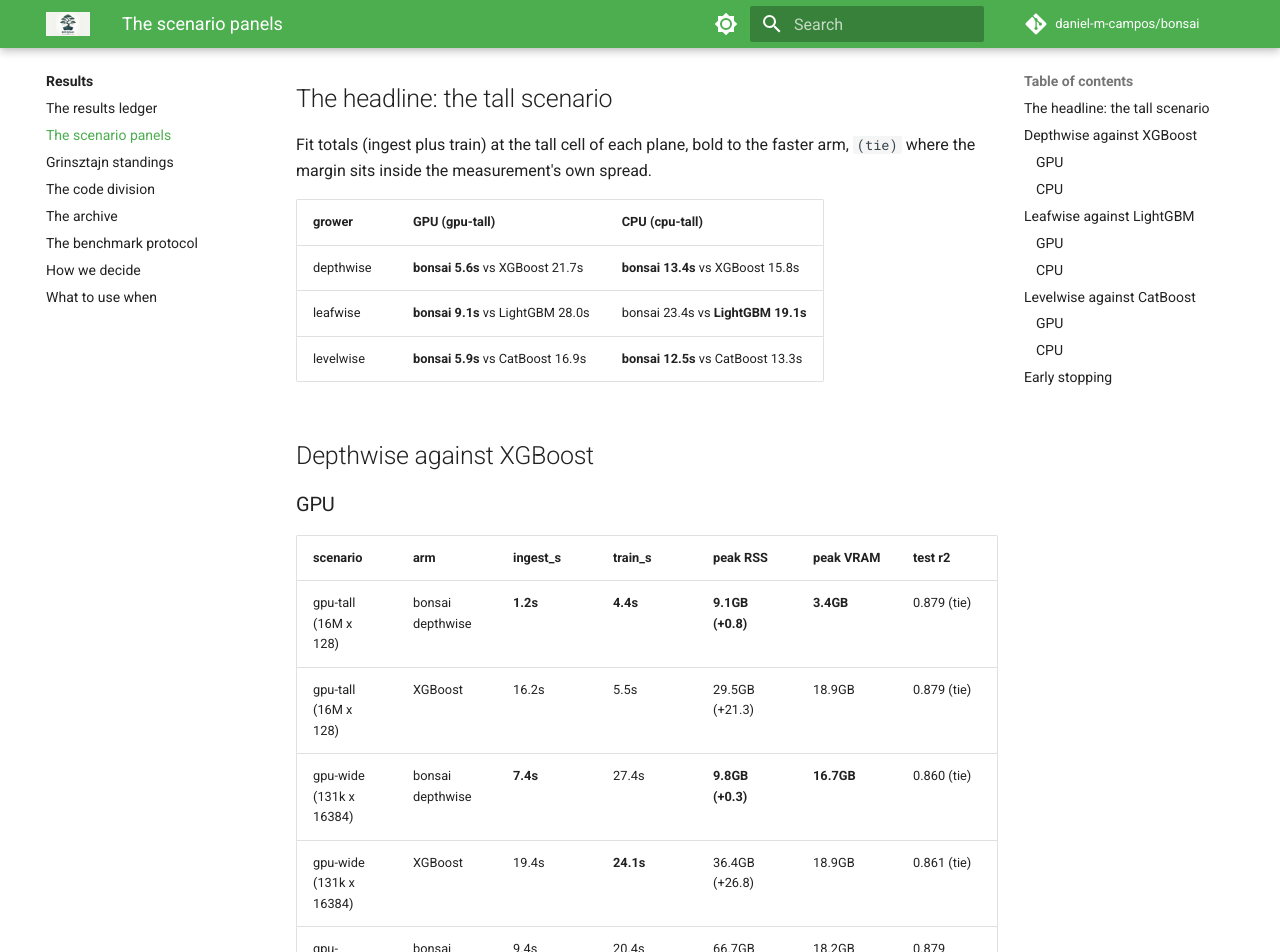
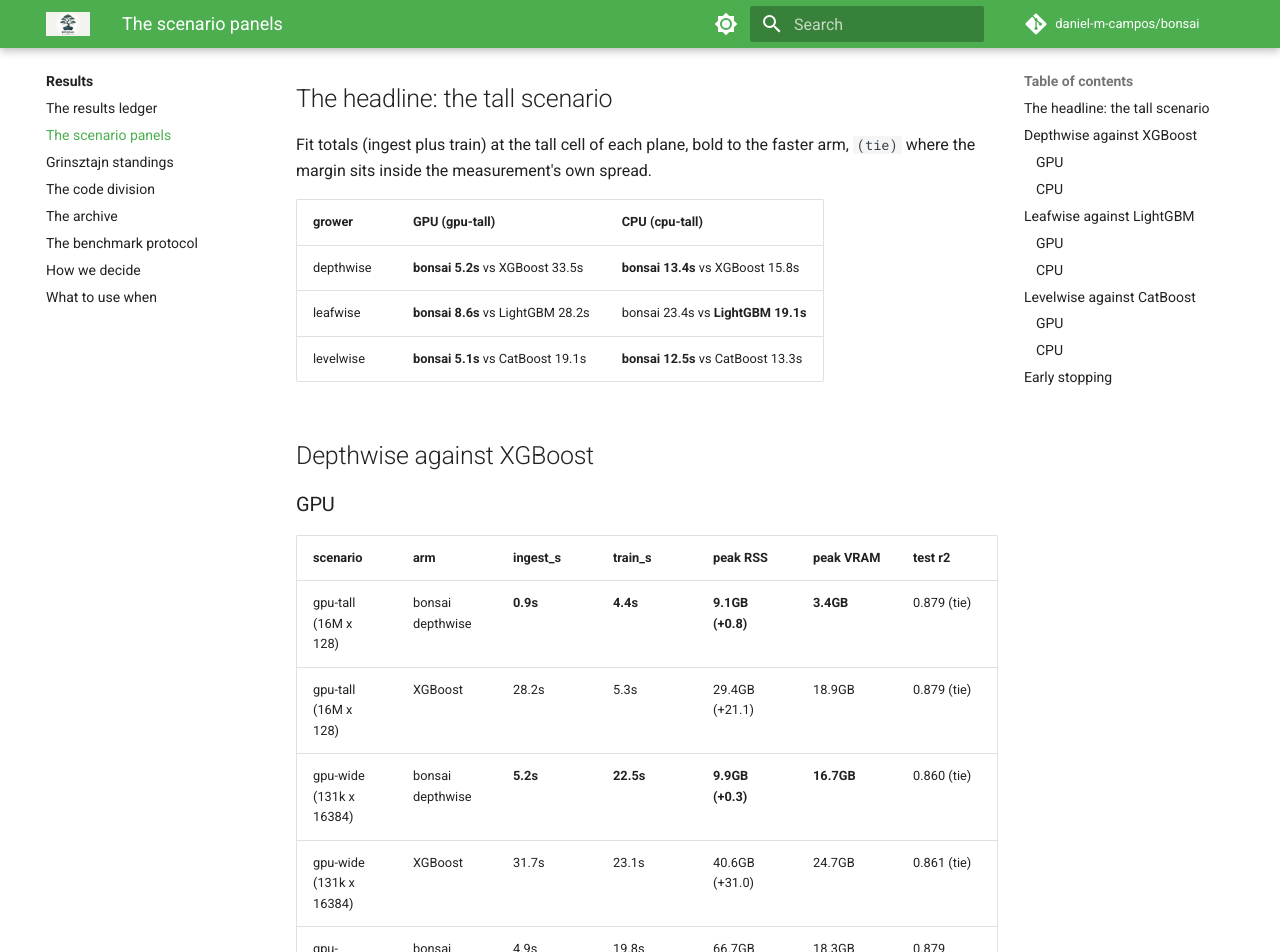
Before and after one commit to daniel-m-campos/bonsai, an MkDocs documentation site: the page built from docs/method/results/perf.md, in a window 1280 px wide and 1400 px high, scrolled down 935 px. Shown: the top 952 px of the window. Built offline with MkDocs 1.6.1 and Material for MkDocs 9.7.7, drawn with Linux system fonts in a browser that asks for light colours; comment, search, counter and statistics services are not loaded; some of the changed text lies outside the part shown.

Commit message:
bench(standings): refresh gpu-tall,gpu-wide,gpu-extreme,gpu-early-stop
Same-pod refresh via scripts/standings_refresh.py (decision 96); superseded files deleted, registry updated, ledger and README regenerated.

```diff
--- a/docs/method/results/perf.md
+++ b/docs/method/results/perf.md
@@ -14,9 +14,9 @@
 
 | grower | GPU (gpu-tall) | CPU (cpu-tall) |
 |---|---|---|
-| depthwise | **bonsai 5.6s** vs XGBoost 21.7s | **bonsai 13.4s** vs XGBoost 15.8s |
-| leafwise | **bonsai 9.1s** vs LightGBM 28.0s | bonsai 23.4s vs **LightGBM 19.1s** |
-| levelwise | **bonsai 5.9s** vs CatBoost 16.9s | **bonsai 12.5s** vs CatBoost 13.3s |
+| depthwise | **bonsai 5.2s** vs XGBoost 33.5s | **bonsai 13.4s** vs XGBoost 15.8s |
+| leafwise | **bonsai 8.6s** vs LightGBM 28.2s | bonsai 23.4s vs **LightGBM 19.1s** |
+| levelwise | **bonsai 5.1s** vs CatBoost 19.1s | **bonsai 12.5s** vs CatBoost 13.3s |
 
 ## Depthwise against XGBoost
 
@@ -24,14 +24,14 @@
 
 | scenario | arm | ingest_s | train_s | peak RSS | peak VRAM | test r2 |
 |---|---|---|---|---|---|---|
-| gpu-tall (16M x 128) | bonsai depthwise | **1.2s** | **4.4s** | **9.1GB (+0.8)** | **3.4GB** | 0.879 (tie) |
-| gpu-tall (16M x 128) | XGBoost | 16.2s | 5.5s | 29.5GB (+21.3) | 18.9GB | 0.879 (tie) |
-| gpu-wide (131k x 16384) | bonsai depthwise | **7.4s** | 27.4s | **9.8GB (+0.3)** | **16.7GB** | 0.860 (tie) |
-| gpu-wide (131k x 16384) | XGBoost | 19.4s | **24.1s** | 36.4GB (+26.8) | 18.9GB | 0.861 (tie) |
-| gpu-extreme (16M x 1024) | bonsai depthwise | 9.4s | 20.4s | 66.7GB (+0.8) | 18.2GB | 0.879 |
+| gpu-tall (16M x 128) | bonsai depthwise | **0.9s** | **4.4s** | **9.1GB (+0.8)** | **3.4GB** | 0.879 (tie) |
+| gpu-tall (16M x 128) | XGBoost | 28.2s | 5.3s | 29.4GB (+21.1) | 18.9GB | 0.879 (tie) |
+| gpu-wide (131k x 16384) | bonsai depthwise | **5.2s** | **22.5s** | **9.9GB (+0.3)** | **16.7GB** | 0.860 (tie) |
+| gpu-wide (131k x 16384) | XGBoost | 31.7s | 23.1s | 40.6GB (+31.0) | 24.7GB | 0.861 (tie) |
+| gpu-extreme (16M x 1024) | bonsai depthwise | 4.9s | 19.8s | 66.7GB (+0.8) | 18.3GB | 0.879 |
 | gpu-extreme (16M x 1024) | XGBoost | oom | oom | oom | oom | oom |
 
-The two columns are one call taken apart. bonsai's fused `train(X, y)` form fits the same cell in 4.5s against the split's 4.4s, medians of the refresh's interleaved parity arm, which is what makes reporting the seam honest.
+The two columns are one call taken apart. bonsai's fused `train(X, y)` form fits the same cell in 4.2s against the split's 4.2s, medians of the refresh's interleaved parity arm, which is what makes reporting the seam honest.
 
 ### CPU
 
@@ -48,12 +48,12 @@
 
 | scenario | arm | ingest_s | train_s | peak RSS | peak VRAM | test r2 |
 |---|---|---|---|---|---|---|
-| gpu-tall (16M x 128) | bonsai leafwise | **1.2s** | **8.0s** | **9.1GB (+0.8)** | **3.5GB** | 0.879 |
-| gpu-tall (16M x 128) | LightGBM | 15.2s | 12.8s | 15.2GB (+7.0) | 5.4GB | **0.885** |
-| gpu-wide (131k x 16384) | bonsai leafwise | **7.5s** | **88.0s** | **9.8GB (+0.3)** | **18.5GB** | 0.860 |
-| gpu-wide (131k x 16384) | LightGBM | 123.5s | 165.9s | 57.7GB (+48.1) | 20.8GB | **0.868** |
-| gpu-extreme (16M x 1024) | bonsai leafwise | **9.3s** | **23.4s** | **66.7GB (+0.8)** | **18.4GB** | 0.879 |
-| gpu-extreme (16M x 1024) | LightGBM | 130.7s | 87.6s | 115.8GB (+49.9) | 34.3GB | **0.886** |
+| gpu-tall (16M x 128) | bonsai leafwise | **0.8s** | **7.8s** | **9.1GB (+0.8)** | **3.5GB** | 0.879 |
+| gpu-tall (16M x 128) | LightGBM | 15.9s | 12.3s | 15.2GB (+7.0) | 5.4GB | **0.885** |
+| gpu-wide (131k x 16384) | bonsai leafwise | **5.2s** | **80.2s** | **9.9GB (+0.3)** | **18.6GB** | 0.860 |
+| gpu-wide (131k x 16384) | LightGBM | 93.5s | 155.5s | 58.2GB (+48.7) | 20.8GB | **0.868** |
+| gpu-extreme (16M x 1024) | bonsai leafwise | **5.6s** | **22.2s** | **66.7GB (+0.8)** | **18.4GB** | 0.879 |
+| gpu-extreme (16M x 1024) | LightGBM | 131.0s | 65.6s | 115.9GB (+50.0) | 34.3GB | **0.886** |
 
 ### CPU
 
@@ -70,12 +70,12 @@
 
 | scenario | arm | ingest_s | train_s | peak RSS | peak VRAM | test r2 |
 |---|---|---|---|---|---|---|
-| gpu-tall (16M x 128) | bonsai levelwise | **1.2s** | **4.8s** | **9.1GB (+0.8)** | **3.4GB** | 0.876 (tie) |
-| gpu-tall (16M x 128) | CatBoost | 2.4s | 14.4s | 25.6GB (+17.4) | 90.2GB | 0.875 (tie) |
-| gpu-wide (131k x 16384) | bonsai levelwise | 7.6s | **32.6s** | **9.8GB (+0.2)** | **16.7GB** | **0.876** |
-| gpu-wide (131k x 16384) | CatBoost | **2.7s** | 68.6s | 26.3GB (+16.7) | 90.2GB | 0.874 |
-| gpu-extreme (16M x 1024) | bonsai levelwise | 9.8s | 18.1s | 66.7GB (+0.8) | 18.2GB | 0.877 |
-| gpu-extreme (16M x 1024) | CatBoost | oom | oom | oom | oom | oom |
+| gpu-tall (16M x 128) | bonsai levelwise | **0.8s** | **4.3s** | **9.1GB (+0.8)** | **3.4GB** | 0.876 (tie) |
+| gpu-tall (16M x 128) | CatBoost | 3.6s | 15.4s | 25.6GB (+17.4) | 90.3GB | 0.875 (tie) |
+| gpu-wide (131k x 16384) | bonsai levelwise | 5.2s | **23.5s** | **9.9GB (+0.3)** | **16.7GB** | **0.876** |
+| gpu-wide (131k x 16384) | CatBoost | **1.7s** | 64.6s | 26.4GB (+16.8) | 90.3GB | 0.874 |
+| gpu-extreme (16M x 1024) | bonsai levelwise | **5.6s** | **17.2s** | **66.7GB (+0.8)** | **18.2GB** | 0.877 (tie) |
+| gpu-extreme (16M x 1024) | CatBoost | 20.4s | 80.8s | 195.9GB (+130.0) | 90.3GB | 0.876 (tie) |
 
 ### CPU
 
@@ -94,9 +94,9 @@
 
 | grower | arm | eval overhead | stop-arm fit | stopped at |
 |---|---|---|---|---|
-| depthwise | bonsai depthwise | +48.5% | 56.2s | 965 |
-| depthwise | XGBoost | +1.4% | 62.5s | 1116 |
-| leafwise | bonsai leafwise | +24.6% | 90.9s | 1014 |
-| leafwise | LightGBM | +1.3% | 98.6s | 979 |
-| levelwise | bonsai levelwise | +36.6% | 110.9s | 1945 |
-| levelwise | CatBoost | +5.2% | 118.8s | 1859 |
+| depthwise | bonsai depthwise | +41.1% | 61.5s | 1207 |
+| depthwise | XGBoost | +1.8% | 72.0s | 1116 |
+| leafwise | bonsai leafwise | +19.0% | 103.1s | 1292 |
+| leafwise | LightGBM | +1.4% | 90.6s | 979 |
+| levelwise | bonsai levelwise | +41.8% | 84.2s | 1682 |
+| levelwise | CatBoost | +4.5% | 116.5s | 1933 |
```
Also changed, not shown: other parts of docs/method/results/perf.md (+1 -1 lines), README.md (+1 -1 lines), docs/method/results.md (+1 -1 lines), 6 other files.
